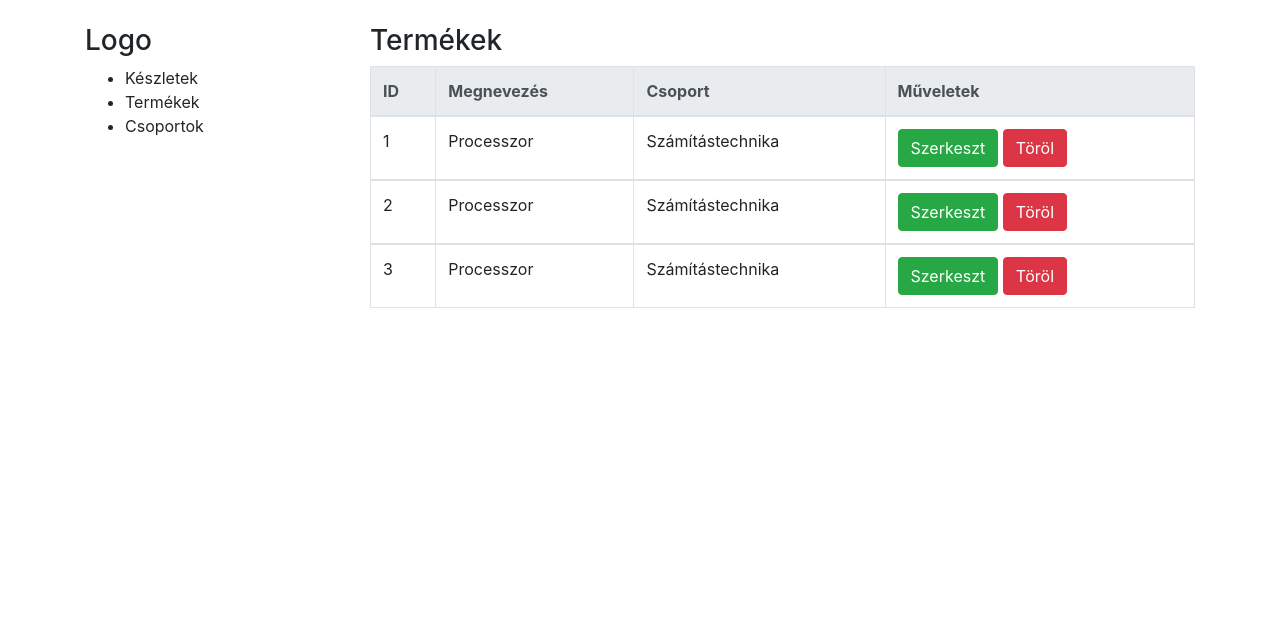
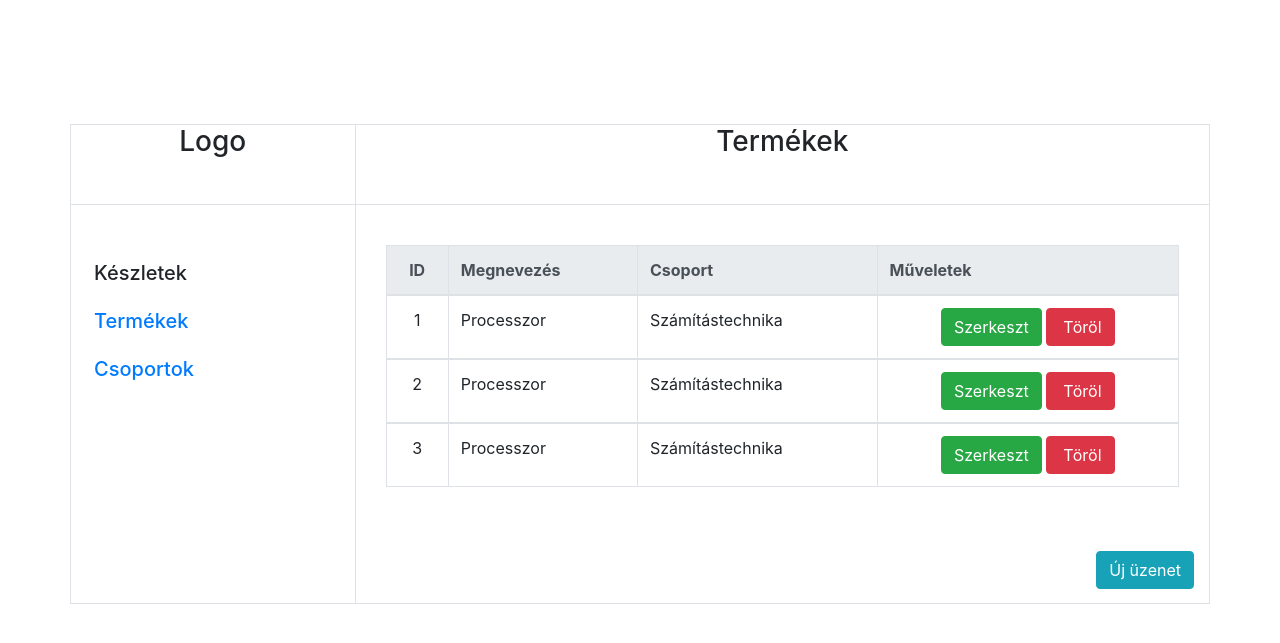
Before and after one commit to IllesZoltan/illesZ-bh-inventory, a Node server app: page /tables in a window 1280 px wide. Shown: the top 643 px of the page. Run offline with Node 20, Linux system fonts and the light colour scheme; some libraries are stand-ins or nearby versions.

Commit message:
update 0202-1

```diff
--- a/index.js
+++ b/index.js
@@ -2,7 +2,8 @@ const express = require('express');
 const hdlbrs = require('express-handlebars');
 const bodyparser = require('body-parser')
 const app = express();
-const port = 4000;
+const url = 'http://localhost:4000'
+const port =process.env.port || 4000;
 
 app.use(bodyparser.urlencoded({extended: false}))
 app.use(express.json())
@@ -16,6 +17,9 @@ let invArr = [{id: 1, name: "Processzor", group: "Számítástechnika"},{id: 2,
 app.get('/tables', (req,res) => {
     res.render('table', {invArr})
 })
+app.get('/groups', (req,res) => {
+    res.render('group')
+})
 
 
 
--- /dev/null
+++ b/views/group.handlebars
@@ -0,0 +1 @@
+<h3>Groups</h3>
--- a/views/layouts/main.handlebars
+++ b/views/layouts/main.handlebars
@@ -20,10 +20,10 @@
 
 </head>
 <body>
-
-    <div class="container my-4">
-        <div class="row">
-            <div class="col-3">
+    <div style="height: 100px;"></div>
+    <div class="container my-4 border">
+        <div class="row text-center border-bottom" style="height: 80px;">
+            <div class="col-3 border-right">
                 <h3>Logo</h3>
             </div>
             <div class="col-9">
@@ -31,14 +31,16 @@
             </div>
         </div>
         <div class="row">
-            <div class="col-3">
-                <ul id="list-group">
-                    <li id="list-group-item">Készletek</li>
-                    <li id="list-group-item">Termékek</li>
-                    <li id="list-group-item">Csoportok</li>
-                </ul>
+            <div class="col-3 border-right">
+            <div style="height: 40px;"></div>
+                <div class="my-2">
+                    <div class="p-2 h5">Készletek</div>
+                    <div class="p-2 h5"><a href="/tables"> Termékek</a></div>
+                    <div class="p-2 h5"><a href="/groups">Csoportok</a></div>
+                </div>
             </div>
             <div class="col-9">
+                <div style="height: 40px;"></div>
                 {{{body}}}
             </div>
         </div>
--- a/views/table.handlebars
+++ b/views/table.handlebars
@@ -1,8 +1,10 @@
+<div class="container">
+
 <table class="table table-bordered">
     <thead class="thead-light">
         <tr>
 
-            <th>ID</th>
+            <th class="text-center">ID</th>
             <th>Megnevezés</th>
             <th>Csoport</th>
             <th>Műveletek</th>
@@ -11,14 +13,18 @@
     {{#each invArr}}
     <tbody>
         <tr>
-            <td>{{id}}</td>
+            <td class="text-center">{{id}}</td>
             <td>{{name}}</td>
             <td>{{group}}</td>
-            <td>
+            <td class="text-center">
                 <button class="btn btn-success">Szerkeszt</button>
-                <button class="btn btn-danger">Töröl</button>
+                <button class="btn btn-danger pl-3">Töröl</button>
             </td>
         </tr>
     </tbody>
     {{/each}}
 </table>
+</div>
+<div class="text-right align-bottom pt-5" style="height: 100px;">
+    <button class="btn btn-info">Új üzenet</button>
+</div>
```
